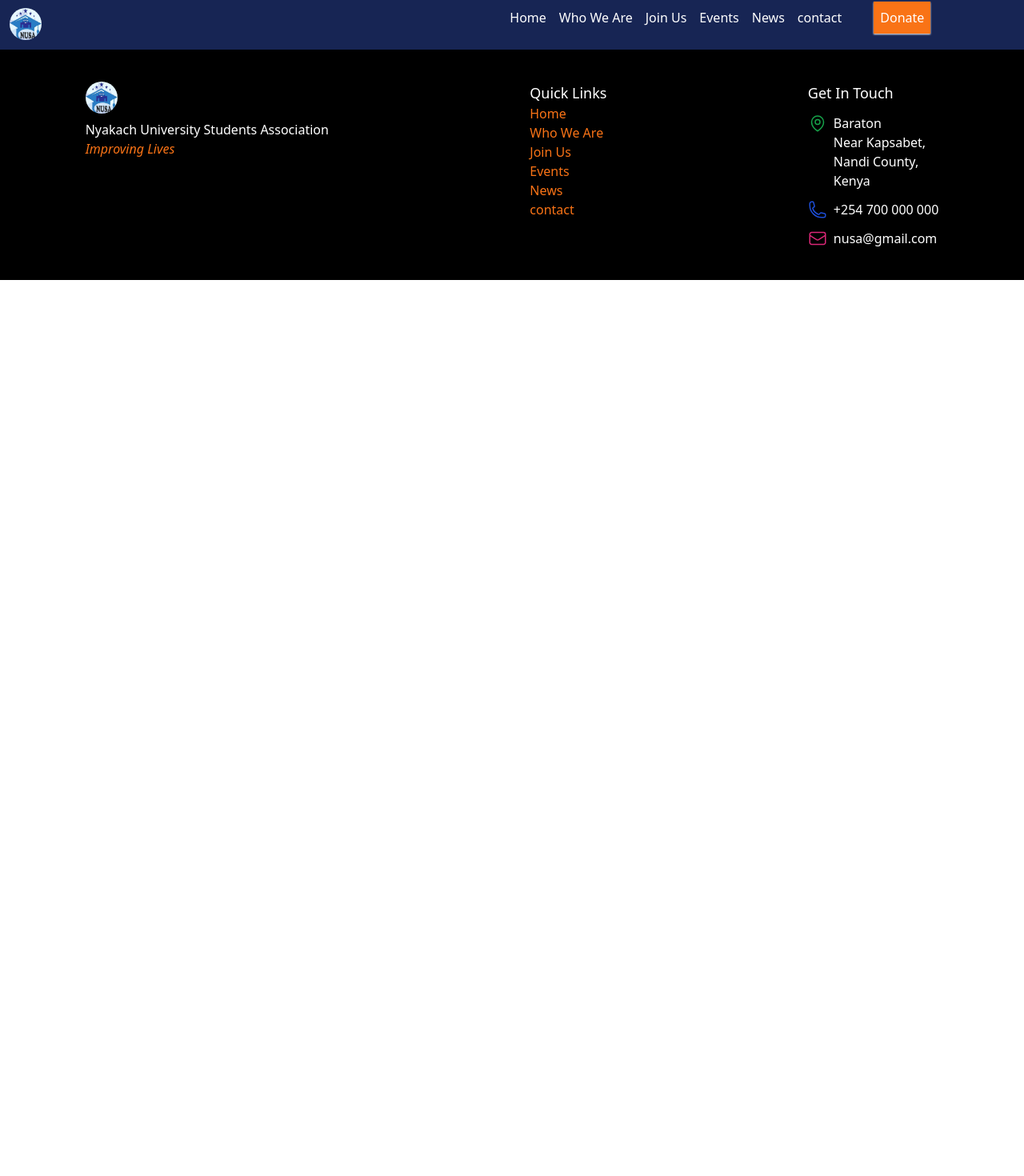
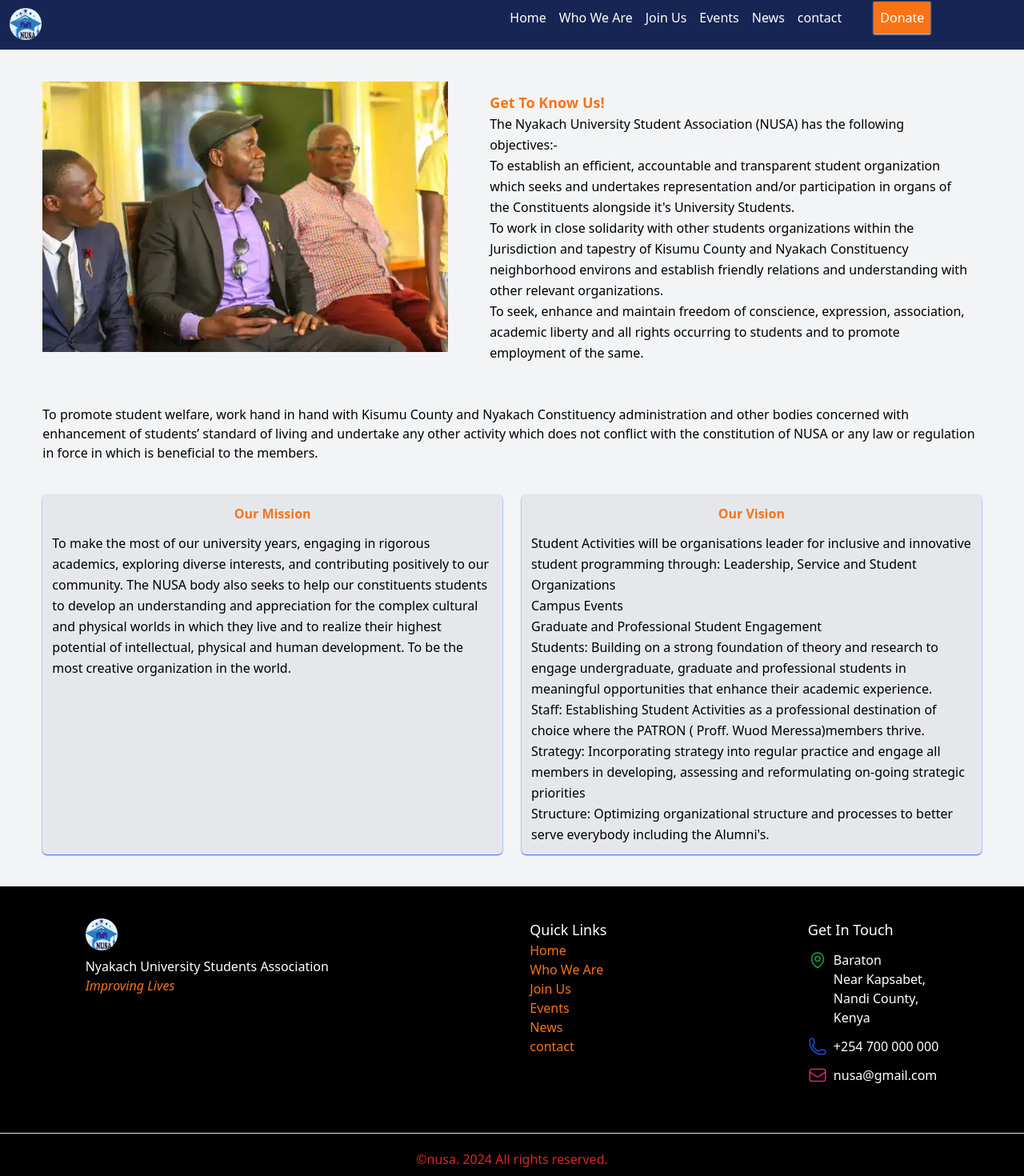
Before and after one commit to WilfredMutwiri/NYAKACHUNIVERSITY-STUDENTSASSOCIATION-Website, a React (Create React App) app in the folder frontend/: page /About in a window 1280 px wide. Shown: the part 2-1472 px from the top of the page at 80% size. Before the commit the page ends 800 px from the top, so only its background shows below. Built offline with nearby package versions, Linux system fonts and the light colour scheme.

Commit message:
Add about page

```diff
--- a/frontend/src/App.js
+++ b/frontend/src/App.js
@@ -2,13 +2,15 @@
 import Navbar from "./componets/Navbar";
 import Home from "./Home";
 import Footer from "./componets/footer";
+import About from "./componets/About";
 function App() {
   return (
     <div className="App">
     <Router>
     <Navbar/>
       <Routes>
-        <Route path='/' element={<Home/>}/>
+        <Route exact path='/' element={<Home/>}/>
+        <Route path='/About' element={<About/>}/>
       </Routes>
       <Footer/>
     </Router>
--- a/frontend/src/Home.js
+++ b/frontend/src/Home.js
@@ -4,12 +4,12 @@
         <div>
         <div className='bg'>
          <div class="mt-10 md:mt-0 absolute inset-0 items-center justify-center overflow-hidden">
-         <div class="m-auto w-full md:w-9/12 pt-36 md:pt-44 p-10 font-sans">
+         <div class="m-auto w-full md:w-9/12 pt-28 md:pt-44 p-10 font-sans">
          <h2 class="text-white text-5xl md:text-6xl font-bold text-center pt-8">Improving Lives!</h2>
-         <p class="text-center pt-10 leading-relaxed text-white text-lg">
-            Lorem ipsum dolor sit amet consectetur,
-            adipisicing elit. Ad nostrum eos aut tempora ea, deserunt
-            rerum animi consectetur impedit quis!
+         <p class="text-center pt-10 leading-relaxed text-white text-lg font-semibold">
+         We aim at establishing an efficient, accountable and transparent student organization which seeks
+         and undertakes representation and/or participation in organs of the Constituents alongside
+         it's University Students.
          </p>
          <div class="w-60 md:w-80 mt-6 md:mt-12 m-auto flex">
           <button class="bg-gradient-to-r from-blue-950 text-white to-orange-500 p-2 shadow-sm shadow-black rounded-md mr-2 md:mr-4 text-normal md:text-lg w-36 md:w-32 text-center hover:bg-black"><Link to="/about">Learn More</Link></button>
@@ -23,21 +23,20 @@
             <div class="block md:grid grid-cols-2 w-11/12 md:w-10/12 m-auto">
             <div class="bg-gray-100 p-4 rounded-md shadow-sm shadow-blue-800  mr-0 md:mr-3">
                 <h2 class="text-center text-lg pb-3 text-orange-500 font-semibold">Our Mission</h2>
-                <p>
-                    Lorem ipsum dolor sit, amet consectetur adipisicing elit. Rerum, maiores.
-                    Lorem, ipsum dolor sit amet consectetur adipisicing elit. Dolores repellendus
-                    laborum numquam quasi at facilis quia magni atque cupiditate consequuntur!
+                <p class="leading-relaxed">
+                To make the most of our university years, engaging in rigorous academics,
+                exploring diverse interests, and contributing positively to our community...
                 </p>
-                <h2 class="text-center text-blue-800 pt-3">Read More</h2>
+                <h2 class="text-center text-blue-800 pt-3 cursor-pointer"><a href="/About">Read More</a></h2>
             </div>
             <div class="bg-gray-100 p-4 rounded-md shadow-sm shadow-blue-800 mt-5 md:mt-0 ml-0 md:ml-3">
                 <h2 class="text-center text-lg pb-3 text-orange-500 font-semibold">Our Vision</h2>
-                <p>
-                    Lorem ipsum dolor sit, amet consectetur adipisicing elit. Rerum, maiores.
-                    Lorem, ipsum dolor sit amet consectetur adipisicing elit. Dolores repellendus
-                    laborum numquam quasi at facilis quia magni atque cupiditate consequuntur!
+                <p class="leading-relaxed">
+                Student Activities will be organisations leader for inclusive and innovative student programming through:
+                Leadership, Service and Student Organizations,Campus Events,Graduate and Professional Student Engagement...
+
                 </p>
-                <h2 class="text-center text-blue-800 pt-3">Read More</h2>
+                <h2 class="text-center text-blue-800 pt-3 cursor-pointer"><a href="/About">Read More</a></h2>
             </div>
             </div>
             <div class="block md:grid grid-cols-2 w-11/12 md:w-10/12 m-auto pt-10">
@@ -53,11 +52,10 @@
             <div class="bg-gray-100 p-4 rounded-md shadow-sm shadow-blue-800 mt-5 md:mt-0 ml-0 md:ml-3">
                 <h2 class="text-center text-lg pb-3 text-orange-500 font-semibold">Join Us</h2>
                 <p>
-                    Lorem ipsum dolor sit, amet consectetur adipisicing elit. Rerum, maiores.
-                    Lorem, ipsum dolor sit amet consectetur adipisicing elit. Dolores repellendus
-                    laborum numquam quasi at facilis quia magni atque cupiditate consequuntur!
+                We are a huge family and always welcome to new members. To join us is simple, just click the link
+                below to get started!
                 </p>
-                <h2 class="text-center text-blue-800 pt-3">Read More</h2>
+                <h2 class="text-center text-blue-800 pt-3">Join Us</h2>
             </div>
             </div>
         </div>
--- /dev/null
+++ b/frontend/src/componets/About.js
@@ -0,0 +1,54 @@
+import aboutImg from '../images/about.webp'
+const About = () => {
+    return (
+        <div>
+            <div class="w-full bg-gray-100">
+            <div class="w-11/12 m-auto pt-10">
+            <div class="block md:flex">
+            <div>
+                <img class="" src={aboutImg} alt='aboutImg'/>
+            </div>
+            <div class="ml-0 md:ml-10 w-9/12 m-auto p-3">
+                <h2 class="text-orange-500 font-semibold text-lg">Get To Know Us!</h2>
+                <p class="leading-relaxed">
+                The Nyakach University Student Association (NUSA) has the following objectives:-<br/>
+                To establish an efficient, accountable and transparent student organization which seeks and undertakes representation and/or participation in organs of the Constituents alongside it's University Students.<br/>
+                To work in close solidarity with other students organizations within the Jurisdiction and tapestry of Kisumu County and Nyakach Constituency neighborhood environs and establish friendly relations and understanding with other relevant organizations.<br/>
+                To seek, enhance and maintain freedom of conscience, expression, association, academic liberty and all rights occurring to students and to promote employment of the same.<br/>
+                </p>
+            </div>
+            </div>
+            <p class="pt-10">
+            To promote student welfare, work hand in hand with Kisumu County and Nyakach  Constituency administration and other bodies concerned with enhancement of students’ standard of living and undertake any other activity which does not conflict with the
+            constitution of NUSA or any law or regulation in force in which is beneficial to the members.
+            </p>
+            <div class="block md:flex pt-10 pb-10">
+            <div class="w-11/12 bg-gray-200 p-3 rounded-md shadow-sm shadow-blue-600 mr-0 md:mr-3">
+                <h2 class="text-orange-500 font-semibold text-center pb-3">Our Mission</h2>
+                <p class="leading-relaxed">
+                To make the most of our university years, engaging in rigorous academics, exploring diverse interests, and contributing positively to our community.
+                The NUSA body also seeks to help our constituents students to develop an understanding and appreciation for the complex cultural and physical worlds in which they live and to realize their highest potential of intellectual, physical and human development.
+                To be the most creative organization in the world.
+                </p>
+            </div>
+            <div class="w-11/12 bg-gray-200 p-3 rounded-md shadow-sm shadow-blue-600 ml-0 md:ml-3 mt-6 md:mt-0">
+                <h2 class="text-orange-500 font-semibold text-center pb-3">Our Vision</h2>
+                <p class="leading-relaxed">
+                Student Activities will be organisations leader for inclusive and innovative student programming through:
+                Leadership, Service and Student Organizations<br/>
+                Campus Events<br/>
+                Graduate and Professional Student Engagement<br/>
+                Students: Building on a strong foundation of theory and research to engage undergraduate, graduate and professional students in meaningful opportunities that enhance their academic experience.<br/>
+                Staff: Establishing Student Activities as a professional destination of choice where the PATRON ( Proff. Wuod Meressa)members thrive.<br/>
+                Strategy: Incorporating strategy into regular practice and engage all members in developing, assessing and reformulating on-going strategic priorities<br/>
+                Structure: Optimizing organizational structure and processes to better serve everybody including the Alumni's.
+                </p>
+            </div>
+            </div>
+            </div>
+            </div>
+        </div>
+    );
+}
+
+export default About;
--- a/frontend/src/componets/Navbar.js
+++ b/frontend/src/componets/Navbar.js
@@ -30,8 +30,8 @@
             </svg>
             </div>
             <ul ref={navMenu} class="block md:flex">
-            <Link><li class="navLi ">Home</li></Link>
-            <Link><li class="navLi">Who We Are</li></Link>
+            <Link to="/"><li class="navLi">Home</li></Link>
+            <Link to="/About"><li class="navLi">Who We Are</li></Link>
             <Link><li class="navLi">Join Us</li></Link>
             <Link><li class="navLi">Events</li></Link>
             <Link><li class="navLi">News</li></Link>
--- a/frontend/src/componets/footer.js
+++ b/frontend/src/componets/footer.js
@@ -49,13 +49,14 @@
         </div>
         </div>
         </div>
-        {/* <hr class="mt-5"/>
-        <div class="w-full md:w-96 m-auto mt-5 text-red-600">
+        <hr class="mt-5"/>
+        <div class="w-full md:w-96 m-auto mt-5 pb-5 text-red-600">
         <p class="text-center">
             &copy;nusa. 2024 All rights reserved.
-        </p>     */}
-        <div/>
+        </p>
         </div>
+        </div>
+
     );
 }
 
```
Also changed, not shown: frontend/src/images/about.webp (renamed from frontend/src/images/WhatsApp Image 2024-03-21 at 9.04.26 PM (1).webp).
